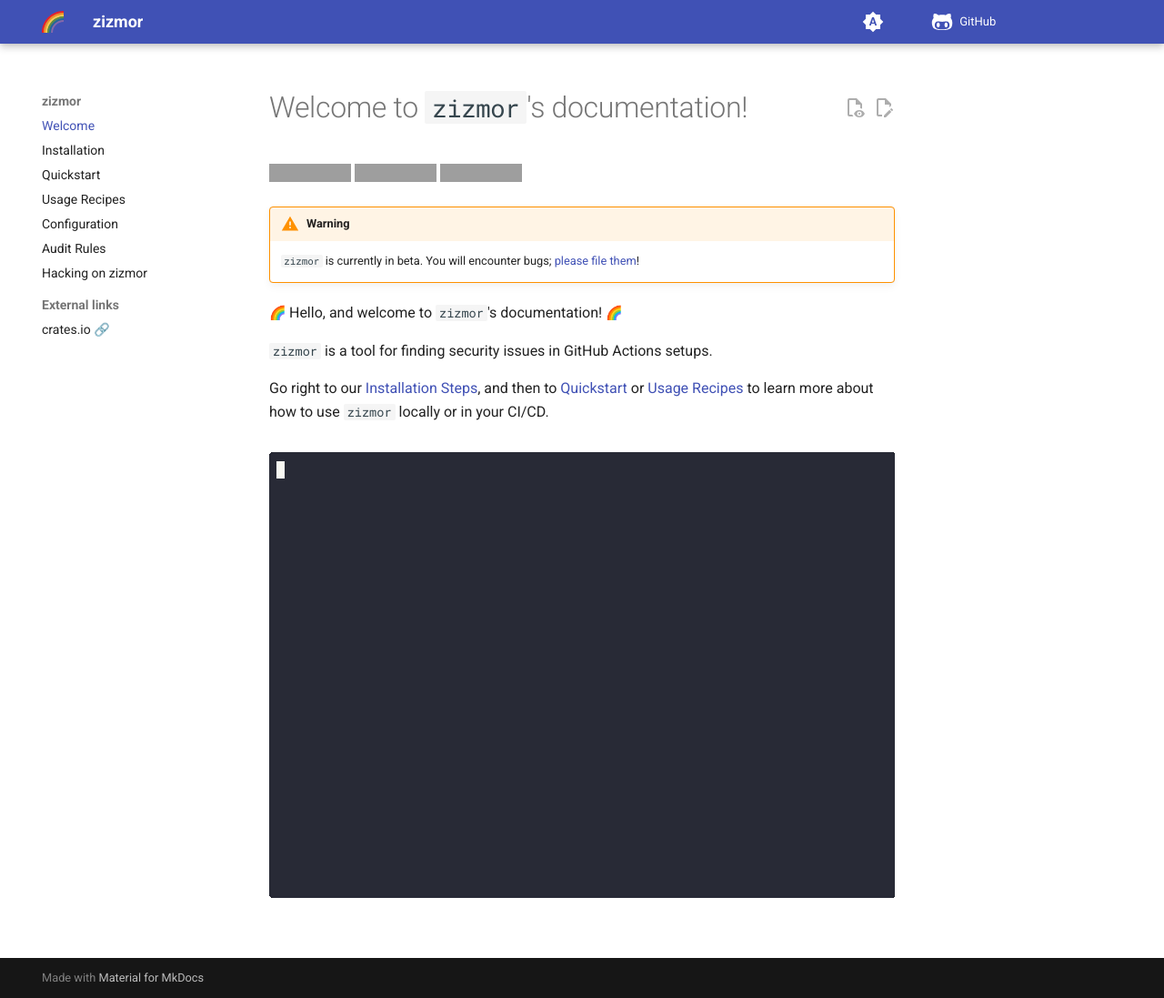
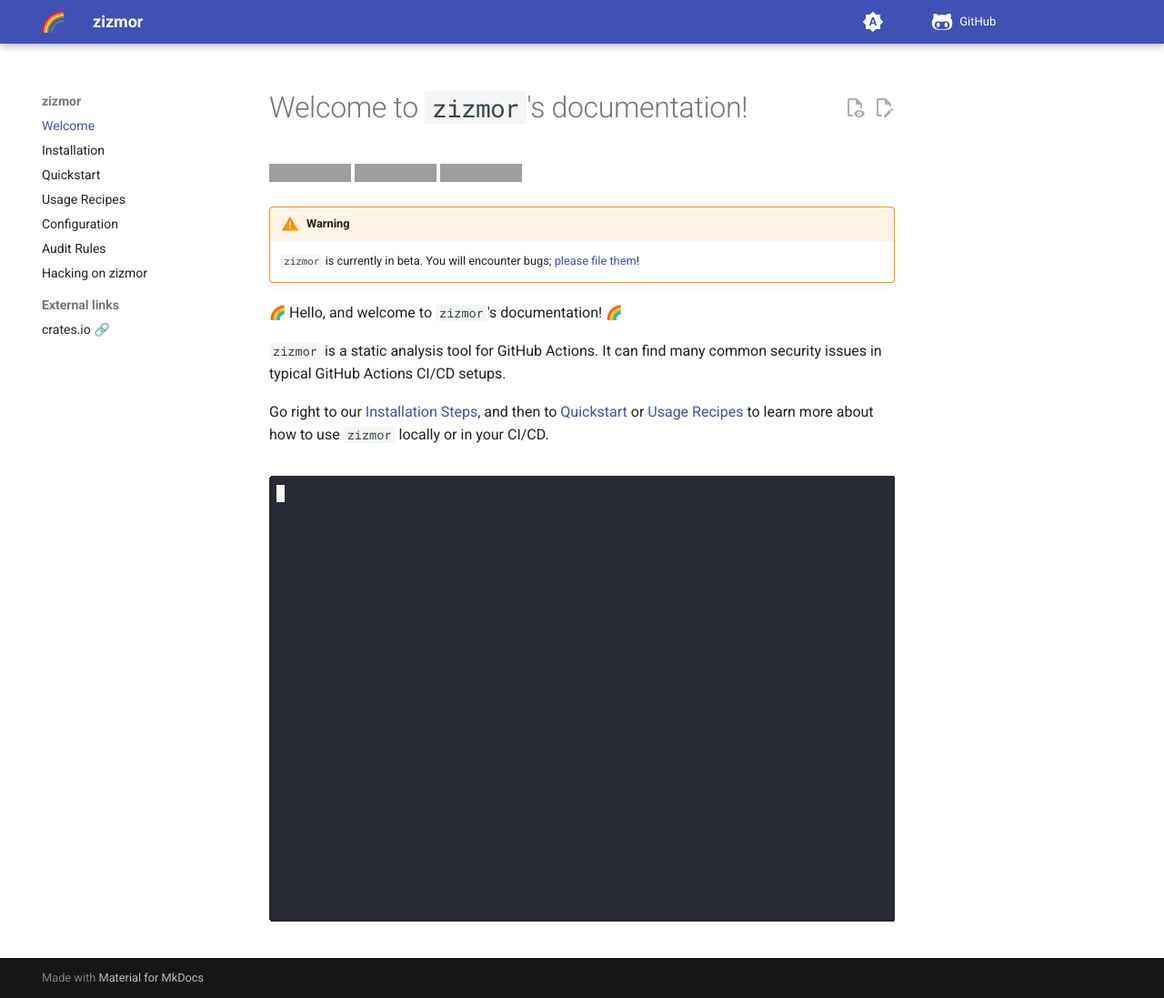
Before and after one commit to zizmorcore/zizmor, an MkDocs documentation site: the page built from docs/index.md, in a window 1280 px wide and 1097 px high. Shown: the whole window at 91% size. Built offline with MkDocs 1.6.1 and Material for MkDocs 9.7.7, drawn with Linux system fonts in a browser that asks for light colours; emoji names are drawn with the system emoji font; comment, search, counter and statistics services are not loaded; grey boxes are pictures that could not be loaded.

Commit message:
chore: tweak zizmor's self-description (#207)

```diff
--- a/Cargo.toml
+++ b/Cargo.toml
@@ -1,6 +1,6 @@
 [package]
 name = "zizmor"
-description = "Finds security issues in GitHub Actions setups"
+description = "Static analysis for GitHub Actions"
 version = "0.6.0"
 edition = "2021"
 repository = "https://github.com/woodruffw/zizmor"
--- a/docs/index.md
+++ b/docs/index.md
@@ -12,7 +12,8 @@
 
 :rainbow: Hello, and welcome to `zizmor`'s documentation! :rainbow:
 
-`zizmor` is a tool for finding security issues in GitHub Actions setups.
+`zizmor` is a static analysis tool for GitHub Actions. It can find
+many common security issues in typical GitHub Actions CI/CD setups.
 
 Go right to our [Installation Steps](./installation.md), and then to
 [Quickstart](./quickstart.md) or [Usage Recipes](./usage.md) to
--- a/docs/snippets/help.txt
+++ b/docs/snippets/help.txt
@@ -1,4 +1,4 @@
-Finds security issues in GitHub Actions setups
+Static analysis for GitHub Actions
 
 Usage: zizmor [OPTIONS] <INPUTS>...
 
```
Also changed, not shown: README.md (+2 -1 lines).
